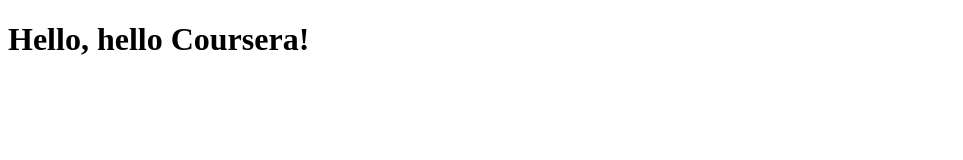
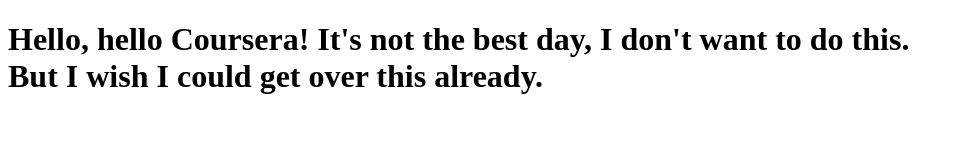
Before and after one commit to jaj096/coursera-test, a plain HTML site: page site/index.html in a window 1280 px wide. Shown: the whole page, without its empty margins (0-963 px from the left). Drawn offline with Linux system fonts and the light colour scheme.

Commit message:
My second attempt

```diff
--- a/site/index.html
+++ b/site/index.html
@@ -6,6 +6,6 @@
 	<title>Hello Coursera</title>
 </head>
 <body>
-	<h1>Hello, hello Coursera!</h1>
+	<h1>Hello, hello Coursera! It's not the best day, I don't want to do this. <br>But I wish I could get over this already. </h1>
 </body>
 </html>
```
